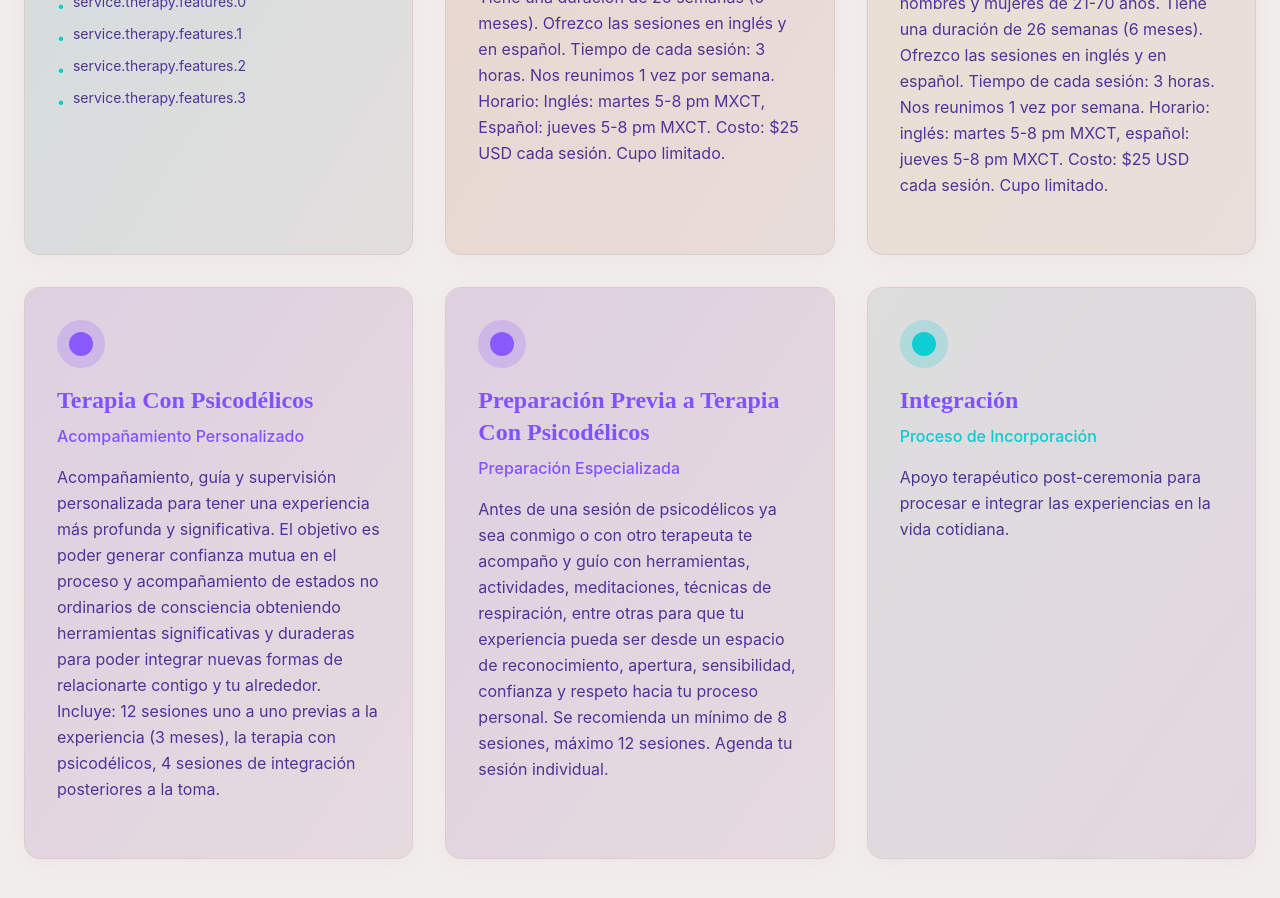
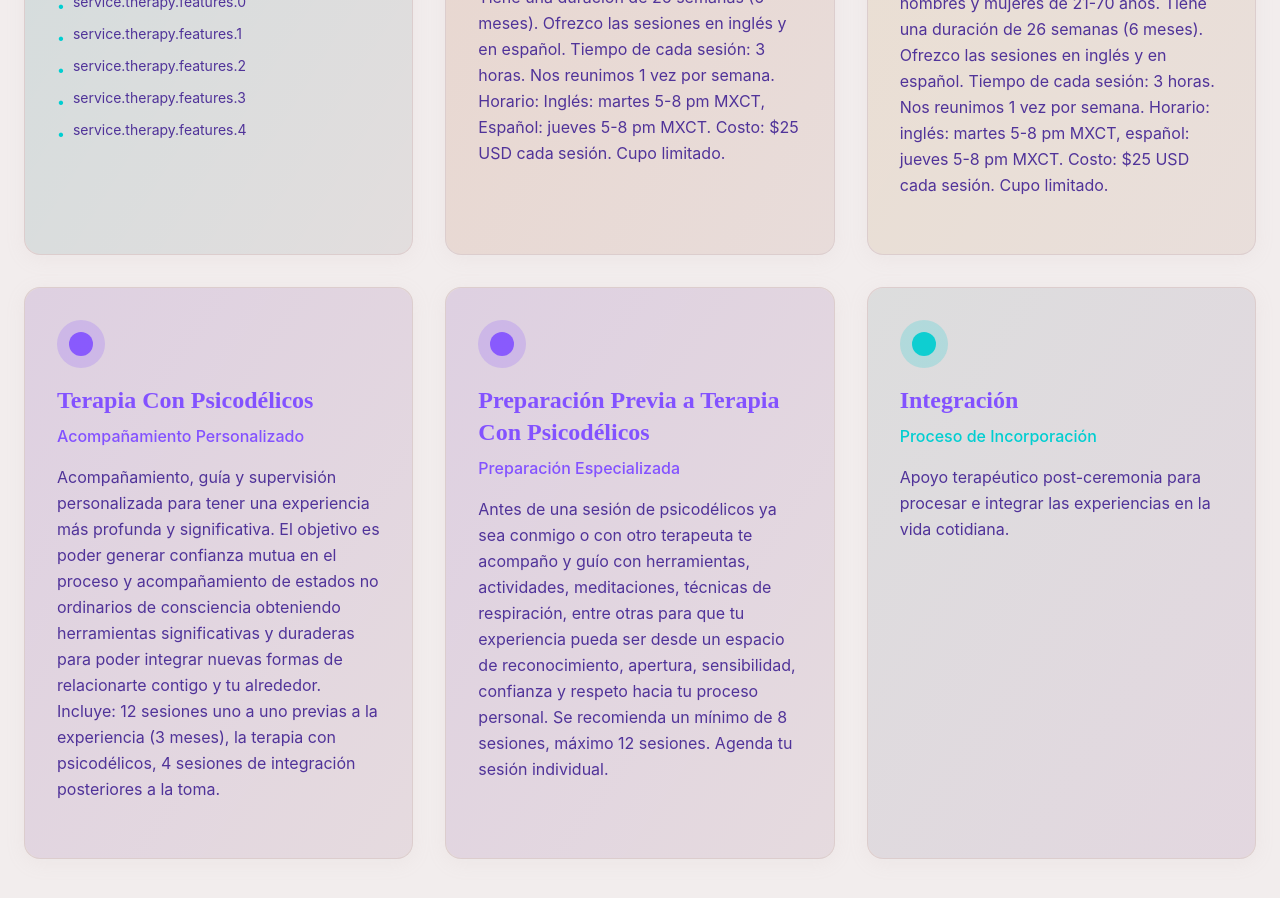
Before and after one commit to loveruleslife/paocha-mindbloom-site, a React (Vite) app: page / in a window 1280 px wide. Shown: the part 2660-3558 px from the top of the page. Built offline with nearby package versions, Linux system fonts and the light colour scheme; the HTML template or start-up script is replaced by a standard one.

Commit message:
Fix: Add missing bullet points and sentences

```diff
--- a/src/components/Services.tsx
+++ b/src/components/Services.tsx
@@ -13,7 +13,8 @@ const Services = () => {
         t('service.therapy.features.0'),
         t('service.therapy.features.1'),
         t('service.therapy.features.2'),
-        t('service.therapy.features.3')
+        t('service.therapy.features.3'),
+        t('service.therapy.features.4')
       ],
       color: "secondary",
       gradient: "from-secondary/20 to-secondary/5"
```
